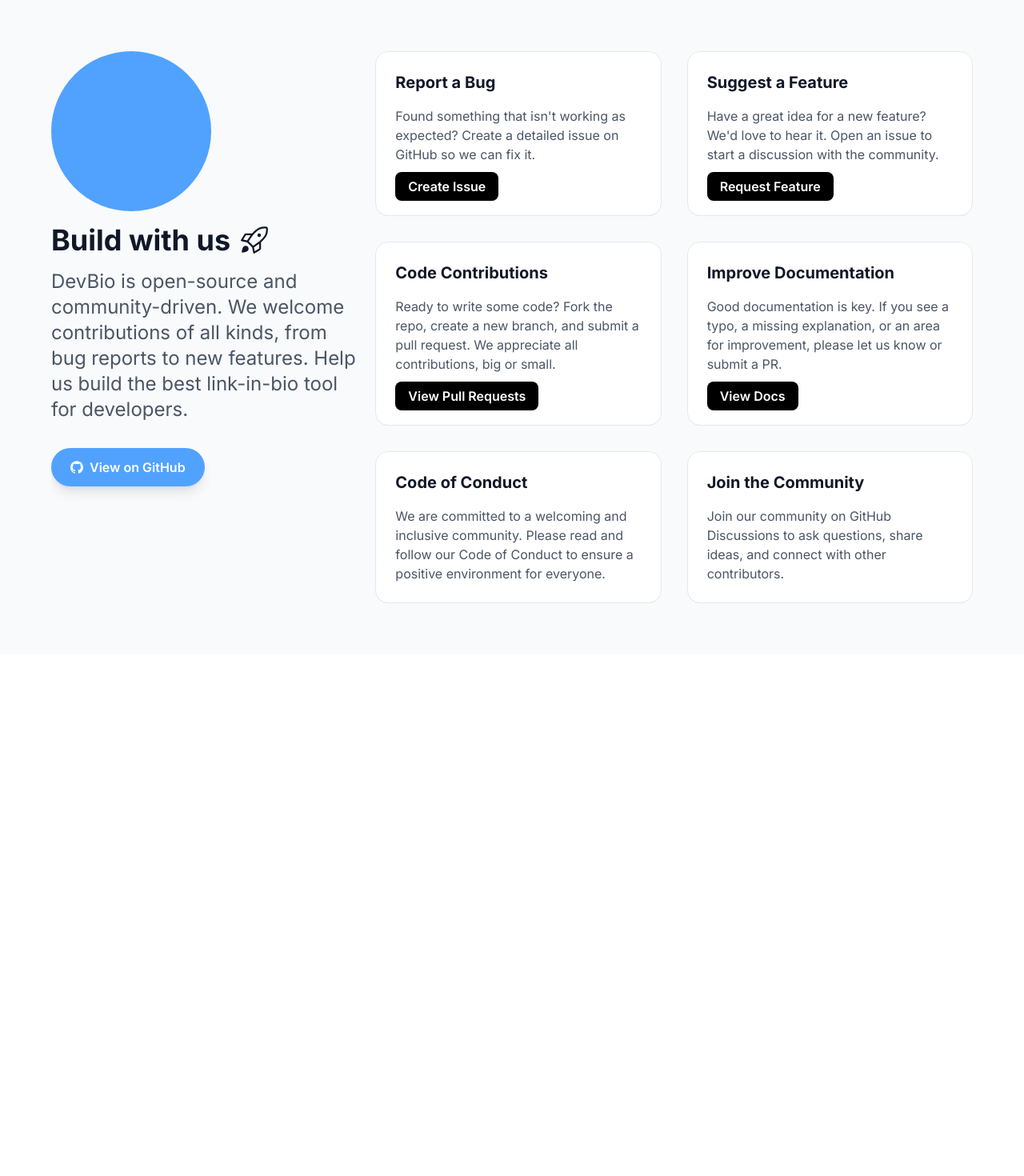
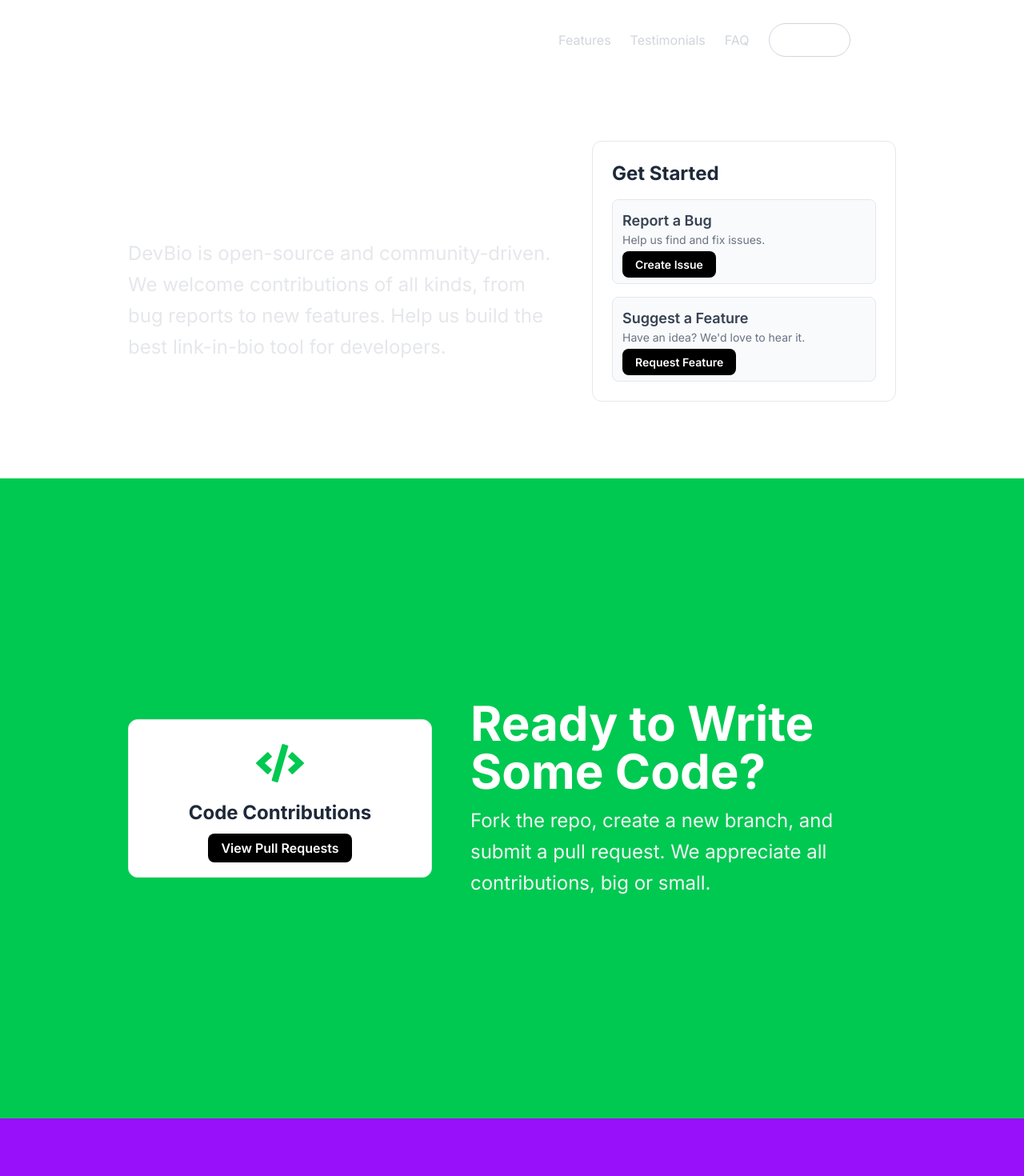
Before and after one commit to devtofunmi/devbio, a Next.js app: page /contribute in a window 1280 px wide. Shown: the top 1470 px of the page at 80% size. Before the commit the page ends 818 px from the top, so only its background shows below. Built offline with nearby package versions, Linux system fonts and the light colour scheme.

Commit message:
redesign

```diff
--- a/pages/contribute.tsx
+++ b/pages/contribute.tsx
@@ -1,141 +1,146 @@
-import { GoRocket  } from 'react-icons/go';
-import { SiGithub } from 'react-icons/si';
-
-const geistSans = { className: "font-sans" };
-const geistMono = { className: "font-mono" };
+import React from 'react';
+import { GoRocket } from 'react-icons/go';
+import { FaCode, FaBook, FaUsers, FaGavel } from 'react-icons/fa';
+import Navbar from '../components/landingpage/Navbar';
+import Footer from '../components/landingpage/Footer';
 
 const Contribute: React.FC = () => {
     return (
-    <div className={`${geistSans.className} ${geistMono.className} font-sans min-h-screen bg-gray-50 p-8 sm:p-12 md:p-16`}>
-      <div className="max-w-7xl mx-auto">
-        <div className="lg:flex lg:gap-8">
-          {/* Left Column */}
-          <div className="lg:w-1/3 lg:fixed lg:top-16 lg:h-screen lg:overflow-y-auto">
-            <div className="flex flex-col items-start space-y-4">
-              <div className="bg-blue-400 h-20 w-20 sm:h-32 sm:w-32 md:h-40 md:w-40 lg:h-50 lg:w-50 rounded-full"></div>
-              <h1 className="md:text-4xl text-3xl font-extrabold text-gray-900 flex items-center gap-3">
+        <>  <div className="">
+            <Navbar />
+        </div>
+            {/* Section 1: Build with us */}
+            <div className=" py-16 md:py-24 flex items-center">
+                <div className="max-w-5xl mx-auto px-4 sm:px-6 lg:px-8">
+                    <div className="flex flex-col md:flex-row gap-8 lg:gap-12 items-center">
+                        <div className="md:w-7/12 w-full">
+                            <h3 className="font-bold text-4xl md:text-6xl text-white mb-3 flex items-center gap-3">
                                 Build with us <GoRocket />
-              </h1>
-              <p className="text-2xl text-gray-600 max-w-sm">
+                            </h3>
+                            <p className="text-gray-200 leading-relaxed text-xl md:text-2xl">
                                 DevBio is open-source and community-driven. We welcome contributions of all kinds, from bug reports to new features. Help us build the best link-in-bio tool for developers.
                             </p>
-              <div className="flex items-center space-x-4 pt-4 mb-16">
-                <a
-                  href="https://github.com/devtofunmi/devbio"
-                  target="_blank"
-                  rel="noopener noreferrer"
-                  className="px-6 py-3 cursor-pointer text-white font-semibold bg-blue-400 rounded-full shadow-lg hover:bg-blue-500 transition duration-150 flex items-center gap-2"
-                >
-                  <SiGithub /> View on GitHub
-                </a>
                         </div>
-            </div>
-          </div>
-
-          {/* Spacer */}
-          <div className="hidden lg:block lg:w-1/3"></div>
-
-          {/* Right side content (Middle and Right columns) */}
-          <div className="lg:w-2/3 grid grid-cols-1 md:grid-cols-2 gap-8 mt-8 lg:mt-0">
-            {/* Middle Column */}
-            <div className="md:col-span-1 space-y-8">
-              {/* Card: Report a Bug */}
-              <div tabIndex={0} className="relative group transition-transform duration-300 ease-in-out hover:-rotate-2 focus:-rotate-2 rounded-2xl overflow-hidden">
-                <div className="relative bg-white rounded-2xl p-6 shadow-xl group-hover:shadow-none transition-shadow border border-gray-200 w-full h-full">
-                  <div className="flex items-start mb-4">
-                    <h2 className="text-xl font-bold text-gray-900">Report a Bug</h2>
-                  </div>
-                  <p className="text-gray-600 mb-4">
-                    Found something that isn&apos;t working as expected? Create a detailed issue on GitHub so we can fix it.
-                  </p>
-                  <a href="https://github.com/devtofunmi/devbio/issues/new?assignees=&labels=bug&template=bug_report.md&title=%5BBUG%5D" target="_blank" rel="noopener noreferrer" className="bg-black text-white font-semibold py-2 px-4 rounded-lg text-center hover:bg-gray-800 transition duration-150">
+                        <div className="md:w-5/12 w-full transform transition-transform duration-500 hover:scale-105">
+                            <div className="bg-white p-6 rounded-xl border border-gray-200 w-full">
+                                <h3 className="font-bold text-xl md:text-2xl text-gray-800 mb-2">Get Started</h3>
+                                <div className="space-y-4 mt-4">
+                                    <div className="bg-gray-50 p-3 rounded-lg border border-gray-200">
+                                        <p className="font-semibold text-lg text-gray-700">Report a Bug</p>
+                                        <p className="text-sm text-gray-500 mb-2">Help us find and fix issues.</p>
+                                        <a href="https://github.com/devtofunmi/devbio/issues/new?assignees=&labels=bug&template=bug_report.md&title=%5BBUG%5D" target="_blank" rel="noopener noreferrer" className="bg-black text-white font-semibold py-2 px-4 rounded-lg text-center text-sm hover:bg-gray-800 transition duration-150">
                                             Create Issue
                                         </a>
                                     </div>
-                <div className="absolute bottom-0 left-0 w-full h-px bg-gradient-to-r from-blue-600 via-purple-600 to-pink-600 opacity-0 group-hover:opacity-100 group-focus:opacity-100 transition-opacity duration-300"></div>
-              </div>
-
-              {/* Card: Code Contributions */}
-              <div tabIndex={0} className="relative group transition-transform duration-300 ease-in-out hover:-rotate-2 focus:-rotate-2 rounded-2xl overflow-hidden">
-                <div className="relative bg-white rounded-2xl p-6 shadow-xl group-hover:shadow-none transition-shadow border border-gray-200 w-full h-full">
-                  <div className="flex items-start mb-4">
-                    <h2 className="text-xl font-bold text-gray-900">Code Contributions</h2>
-                  </div>
-                  <p className="text-gray-600 mb-4">
-                    Ready to write some code? Fork the repo, create a new branch, and submit a pull request. We appreciate all contributions, big or small.
-                  </p>
-                  <a href="https://github.com/devtofunmi/devbio/pulls" target="_blank" rel="noopener noreferrer" className="bg-black text-white font-semibold py-2 px-4 rounded-lg text-center hover:bg-gray-800 transition duration-150">
-                    View Pull Requests
-                  </a>
-                </div>
-                <div className="absolute bottom-0 left-0 w-full h-px bg-gradient-to-r from-blue-600 via-purple-600 to-pink-600 opacity-0 group-hover:opacity-100 group-focus:opacity-100 transition-opacity duration-300"></div>
-              </div>
-
-              {/* Card: Code of Conduct */}
-              <div tabIndex={0} className="relative group transition-transform duration-300 ease-in-out hover:-rotate-2 focus:-rotate-2 rounded-2xl overflow-hidden">
-                <div className="relative bg-white rounded-2xl p-6 shadow-xl group-hover:shadow-none transition-shadow border border-gray-200 w-full h-full">
-                  <div className="flex items-start mb-4">
-                    <h2 className="text-xl font-bold text-gray-900">Code of Conduct</h2>
-                  </div>
-                  <p className="text-gray-600">
-                    We are committed to a welcoming and inclusive community. Please read and follow our Code of Conduct to ensure a positive environment for everyone.
-                  </p>
-                </div>
-                <div className="absolute bottom-0 left-0 w-full h-px bg-gradient-to-r from-blue-600 via-purple-600 to-pink-600 opacity-0 group-hover:opacity-100 group-focus:opacity-100 transition-opacity duration-300"></div>
-              </div>
-            </div>
-
-            {/* Right Column */}
-            <div className="md:col-span-1 space-y-8">
-              {/* Card: Suggest a Feature */}
-              <div tabIndex={0} className="relative group transition-transform duration-300 ease-in-out hover:-rotate-2 focus:-rotate-2 rounded-2xl overflow-hidden">
-                <div className="relative bg-white rounded-2xl p-6 shadow-xl group-hover:shadow-none transition-shadow border border-gray-200 w-full h-full">
-                  <div className="flex items-start mb-4">
-                    <h2 className="text-xl font-bold text-gray-900">Suggest a Feature</h2>
-                  </div>
-                  <p className="text-gray-600 mb-4">
-                    Have a great idea for a new feature? We&apos;d love to hear it. Open an issue to start a discussion with the community.
-                  </p>
-                  <a href="https://github.com/devtofunmi/devbio/issues/new?assignees=&labels=enhancement&template=feature_request.md&title=%5BFEAT%5D" target="_blank" rel="noopener noreferrer" className="bg-black text-white font-semibold py-2 px-4 rounded-lg text-center hover:bg-gray-800 transition duration-150">
+                                    <div className="bg-gray-50 p-3 rounded-lg border border-gray-200">
+                                        <p className="font-semibold text-lg text-gray-700">Suggest a Feature</p>
+                                        <p className="text-sm text-gray-500 mb-2">Have an idea? We&apos;d love to hear it.</p>
+                                        <a href="https://github.com/devtofunmi/devbio/issues/new?assignees=&labels=enhancement&template=feature_request.md&title=%5BFEAT%5D" target="_blank" rel="noopener noreferrer" className="bg-black text-white font-semibold py-2 px-4 rounded-lg text-center text-sm hover:bg-gray-800 transition duration-150">
                                             Request Feature
                                         </a>
-                </div>
-                <div className="absolute bottom-0 left-0 w-full h-px bg-gradient-to-r from-blue-600 via-purple-600 to-pink-600 opacity-0 group-hover:opacity-100 group-focus:opacity-100 transition-opacity duration-300"></div>
-              </div>
-
-              {/* Card: Improve Documentation */}
-              <div tabIndex={0} className="relative group transition-transform duration-300 ease-in-out hover:-rotate-2 focus:-rotate-2 rounded-2xl overflow-hidden">
-                <div className="relative bg-white rounded-2xl p-6 shadow-xl group-hover:shadow-none transition-shadow border border-gray-200 w-full h-full">
-                  <div className="flex items-start mb-4">
-                    <h2 className="text-xl font-bold text-gray-900">Improve Documentation</h2>
-                  </div>
-                  <p className="text-gray-600 mb-4">
-                    Good documentation is key. If you see a typo, a missing explanation, or an area for improvement, please let us know or submit a PR.
-                  </p>
-                  <a href="https://github.com/devtofunmi/devbio/tree/main/docs" target="_blank" rel="noopener noreferrer" className="bg-black text-white font-semibold py-2 px-4 rounded-lg text-center hover:bg-gray-800 transition duration-150">
-                    View Docs
-                  </a>
-                </div>
-                <div className="absolute bottom-0 left-0 w-full h-px bg-gradient-to-r from-blue-600 via-purple-600 to-pink-600 opacity-0 group-hover:opacity-100 group-focus:opacity-100 transition-opacity duration-300"></div>
-              </div>
-
-              {/* Card: Join the Community */}
-              <div tabIndex={0} className="relative group transition-transform duration-300 ease-in-out hover:-rotate-2 focus:-rotate-2 rounded-2xl overflow-hidden">
-                <div className="relative bg-white rounded-2xl p-6 shadow-xl group-hover:shadow-none transition-shadow border border-gray-200 w-full h-full">
-                  <div className="flex items-start mb-4">
-                    <h2 className="text-xl font-bold text-gray-900">Join the Community</h2>
-                  </div>
-                  <p className="text-gray-600">
-                    Join our community on GitHub Discussions to ask questions, share ideas, and connect with other contributors.
-                  </p>
-                </div>
-                <div className="absolute bottom-0 left-0 w-full h-px bg-gradient-to-r from-blue-600 via-purple-600 to-pink-600 opacity-0 group-hover:opacity-100 group-focus:opacity-100 transition-opacity duration-300"></div>
                                     </div>
                                 </div>
                             </div>
                         </div>
                     </div>
                 </div>
+            </div>
+
+            {/* Section 2: Code Contributions */}
+            <div className="bg-green-500 py-16 md:py-24 min-h-screen flex items-center">
+                <div className="max-w-5xl mx-auto px-4 sm:px-6 lg:px-8">
+                    <div className="flex flex-col md:flex-row-reverse gap-8 lg:gap-12 items-center">
+                        <div className="md:w-7/12 w-full">
+                            <h3 className="font-bold text-4xl md:text-6xl text-white mb-3">Ready to Write Some Code?</h3>
+                            <p className="text-gray-100 leading-relaxed text-xl md:text-2xl">
+                                Fork the repo, create a new branch, and submit a pull request. We appreciate all contributions, big or small.
+                            </p>
+                        </div>
+                        <div className="md:w-5/12 w-full transform transition-transform duration-500 hover:scale-105">
+                            <div className="bg-white p-6 rounded-xl border border-gray-200 w-full text-center">
+                                <FaCode className="text-6xl text-green-500 mx-auto mb-4" />
+                                <h3 className="font-bold text-xl md:text-2xl text-gray-800 mb-4">Code Contributions</h3>
+                                <a href="https://github.com/devtofunmi/devbio/pulls" target="_blank" rel="noopener noreferrer" className="bg-black text-white font-semibold py-2 px-4 rounded-lg text-center hover:bg-gray-800 transition duration-150">
+                                    View Pull Requests
+                                </a>
+                            </div>
+                        </div>
+                    </div>
+                </div>
+            </div>
+
+            {/* Section 3: Improve Documentation */}
+            <div className="bg-purple-600 py-16 md:py-24 min-h-screen flex items-center">
+                <div className="max-w-5xl mx-auto px-4 sm:px-6 lg:px-8">
+                    <div className="flex flex-col md:flex-row gap-8 lg:gap-12 items-center">
+                        <div className="md:w-7/12 w-full">
+                            <h3 className="font-bold text-4xl md:text-6xl text-white mb-3">Help Us Improve Our Docs</h3>
+                            <p className="text-gray-300 leading-relaxed text-xl md:text-2xl">
+                                See a typo or a missing explanation? Please let us know or submit a PR to improve our documentation.
+                            </p>
+                        </div>
+                        <div className="md:w-5/12 w-full transform transition-transform duration-500 hover:scale-105">
+                            <div className="bg-white p-6 rounded-xl border border-gray-200 w-full text-center">
+                                <FaBook className="text-6xl text-gray-800 mx-auto mb-4" />
+                                <h3 className="font-bold text-xl md:text-2xl text-gray-800 mb-4">Improve Documentation</h3>
+                                <a href="https://github.com/devtofunmi/devbio/tree/main/docs" target="_blank" rel="noopener noreferrer" className="bg-black text-white font-semibold py-2 px-4 rounded-lg text-center hover:bg-gray-800 transition duration-150">
+                                    View Docs
+                                </a>
+                            </div>
+                        </div>
+                    </div>
+                </div>
+            </div>
+
+            {/* Section 4: Join the Community */}
+            <div className="bg-blue-400 py-16 md:py-24 min-h-screen flex items-center">
+                <div className="max-w-5xl mx-auto px-4 sm:px-6 lg:px-8">
+                    <div className="flex flex-col md:flex-row-reverse gap-8 lg:gap-12 items-center">
+                        <div className="md:w-7/12 w-full">
+                            <h3 className="font-bold text-4xl md:text-6xl text-white mb-3">Be a Part of Our Community</h3>
+                            <p className="text-gray-100 leading-relaxed text-xl md:text-2xl">
+                                Ask questions, share ideas, and connect with other contributors on GitHub Discussions.
+                            </p>
+                        </div>
+                        <div className="md:w-5/12 w-full transform transition-transform duration-500 hover:scale-105">
+                            <div className="bg-white p-6 rounded-xl border border-gray-200 w-full text-center">
+                                <FaUsers className="text-6xl text-blue-400 mx-auto mb-4" />
+                                <h3 className="font-bold text-xl md:text-2xl text-gray-800 mb-4">Join the Community</h3>
+                                <a href="https://github.com/devtofunmi/devbio/discussions" target="_blank" rel="noopener noreferrer" className="bg-black text-white font-semibold py-2 px-4 rounded-lg text-center hover:bg-gray-800 transition duration-150">
+                                    Go to Discussions
+                                </a>
+                            </div>
+                        </div>
+                    </div>
+                </div>
+            </div>
+
+            {/* Section 5: Code of Conduct */}
+            <div className="bg-[#860005] py-16 md:py-24 min-h-screen flex items-center">
+                <div className="max-w-5xl mx-auto px-4 sm:px-6 lg:px-8">
+                    <div className="flex flex-col md:flex-row gap-8 lg:gap-12 items-center">
+                        <div className="md:w-7/12 w-full">
+                            <h3 className="font-bold text-4xl md:text-6xl text-white mb-3">Our Pledge</h3>
+                            <p className="text-gray-200 leading-relaxed text-xl md:text-2xl">
+                                We are committed to a welcoming and inclusive community. Please read and follow our Code of Conduct to ensure a positive environment for everyone.
+                            </p>
+                        </div>
+                        <div className="md:w-5/12 w-full transform transition-transform duration-500 hover:scale-105">
+                            <div className="bg-white p-6 rounded-xl border border-gray-200 w-full text-center">
+                                <FaGavel className="text-6xl text-[#860005] mx-auto mb-4" />
+                                <h3 className="font-bold text-xl md:text-2xl text-gray-800 mb-4">Code of Conduct</h3>
+                                <a href="https://github.com/devtofunmi/devbio/blob/main/CODE_OF_CONDUCT.md" target="_blank" rel="noopener noreferrer" className="bg-black text-white font-semibold py-2 px-4 rounded-lg text-center hover:bg-gray-800 transition duration-150">
+                                    Read Now
+                                </a>
+                            </div>
+                        </div>
+                    </div>
+                </div>
+            </div>
+            <div className="bg-black">
+            <Footer />
+            </div>
+        </>
     );
 };
 
```
Lines whose indentation alone changed are shown as unchanged.
